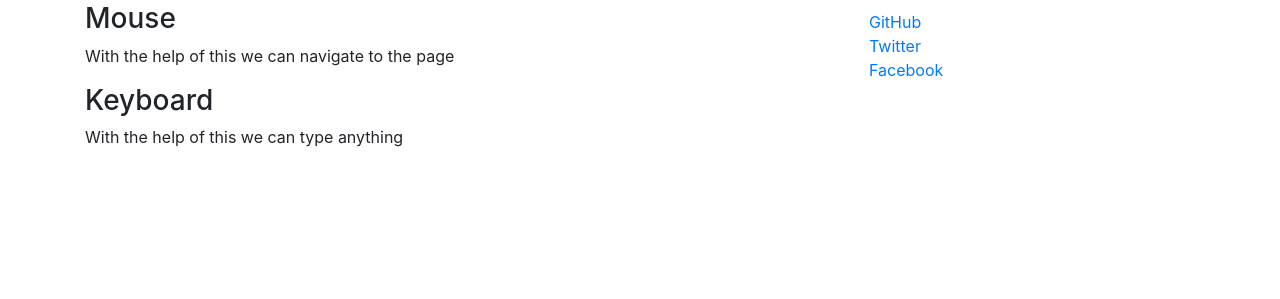
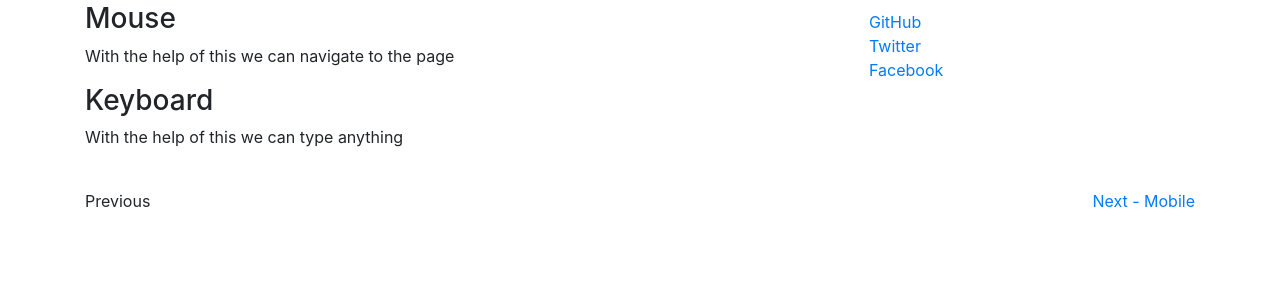
Before and after one commit to adityakashyap5047/django-cwh, a Django app: page /blog/blogpost/1 in a window 1280 px wide. Shown: the part 304-603 px from the top of the page. Run offline with Django 5.2, Linux system fonts and the light colour scheme; data comes from the database, SQL or seed files in the repository; some libraries are stand-ins or nearby versions.

Commit message:
enhance blog post template to include navigation for previous and next posts

```diff
--- a/second_site/blog/templates/blog/blogpost.html
+++ b/second_site/blog/templates/blog/blogpost.html
@@ -42,6 +42,22 @@
           </aside><!-- /.blog-sidebar -->
 
         </div>
+        <div class="d-flex justify-content-between mt-4">
+          <div>
+            {% if prev_post %}
+              <a href="/blog/blogpost/{{prev_post.post_id}}">Previous - {{prev_post.title}}</a>
+            {% else %}
+              <span>Previous</span>
+            {% endif %}
+          </div>
+          <div>
+            {% if next_post %}
+              <a href="/blog/blogpost/{{next_post.post_id}}">Next - {{next_post.title}}</a>
+            {% else %}
+              <span>Next</span>
+            {% endif %}
+          </div>
+        </div>
     </div>
 
 {% endblock %}
--- a/second_site/blog/views.py
+++ b/second_site/blog/views.py
@@ -8,4 +8,8 @@ def index(request):
 
 def blogpost(request, id):
     post = Blogpost.objects.filter(post_id=id)[0]
-    return render(request, 'blog/blogpost.html', {'post': post})
+    # .order_by('-post_id'): This orders the filtered results by post_id in descending order (-post_id).
+    previous_post = Blogpost.objects.filter(post_id__lt=id).order_by('-post_id').first()
+    next_post = Blogpost.objects.filter(post_id__gt=id).order_by('post_id').first()
+    context = {'post': post, 'prev_post': previous_post, 'next_post': next_post}
+    return render(request, 'blog/blogpost.html', context)
```
Lines whose indentation alone changed are shown as unchanged.
